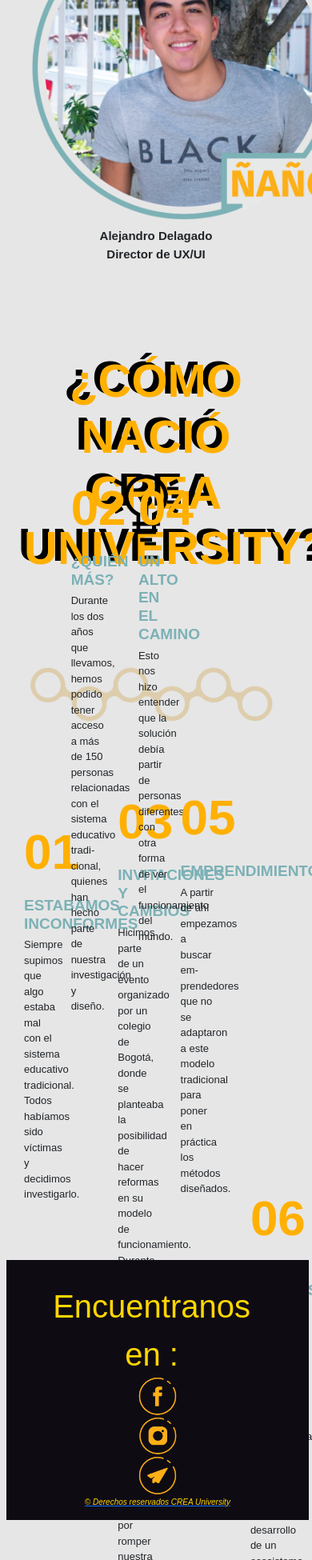
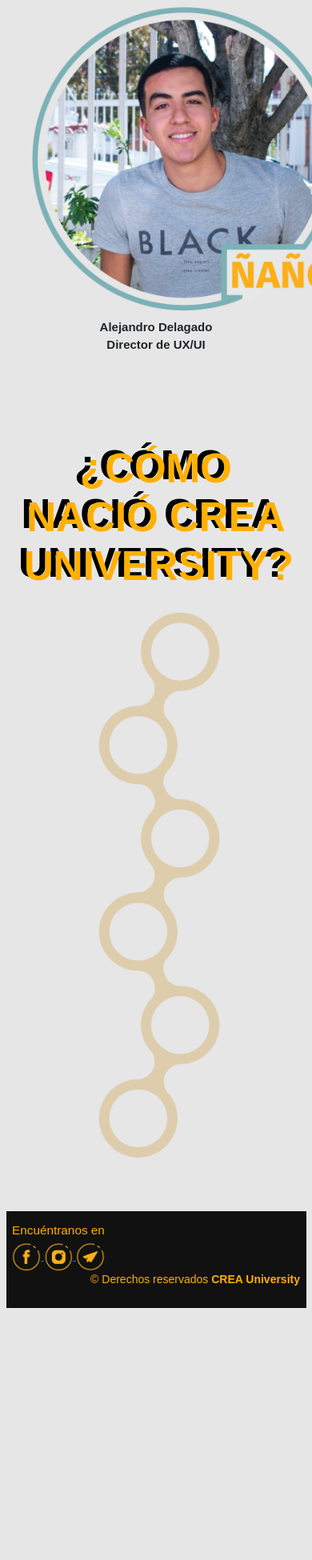
Before and after one commit to danieldmngz96/CREA, a PHP site: page /contenido.html in a window 390 px wide; the page is wider, and only the part inside the window is pictured. Shown: the part 4550-6500 px from the top of that part at 80% size. After the commit the page ends 6185 px from the top of that part, so only its background shows below. Run offline with PHP 8.4, Linux system fonts and the light colour scheme.

Commit message:
cambios footer

```diff
--- a/contenido.html
+++ b/contenido.html
@@ -60,10 +60,10 @@
               <b class="text-center">re-evolución del aprendizaje</b></p>
               <div class="row text-center">
                 <div class="offset-md-3 col-md-3 col-12">
-                  <a class="btn btn-large boton-crea text-center mb-4" data-aos="fade-right" data-aos-delay="300" href=""><b style="font-size: 15px;">QUIERO SABER MÁS</b></a>
+                  <a class="btn btn-large boton-crea text-center mb-5" data-aos="fade-right" data-aos-delay="300" href=""><b style="font-size: 15px;">QUIERO SABER MÁS</b></a>
                 </div>
                 <div class="col-md-3 col-12 boton-cel">
-                  <a class="btn btn-large boton-crea text-center mb-4" data-aos="fade-left" data-aos-delay="300" href=""><b style="font-size: 15px;">UNIRME</b></a>
+                  <a class="btn btn-large boton-crea text-center mb-5" data-aos="fade-left" data-aos-delay="300" href=""><b style="font-size: 15px;">UNIRME</b></a>
                 </div>
               </div>
             </div>
@@ -149,8 +149,8 @@
 
 
 <section id="fondo-comonacio">
- <div class="container-fluid ">
-  <div class="col-md-12 ">
+ <div class="container-fluid d-none d-md-block d-xs-block">
+  <div class="col-md-12">
   <h1 class="text-center titulo-comonacio">¿CÓMO NACIÓ CREA UNIVERSITY?</h1>
   <div class="row" style="height: 752px;">
     <div class="col-md-12 col-12">
@@ -236,27 +236,55 @@
       </div>
     </section>
 
-<footer id="part2" class="pb-4 pt-4">
-  <div class="container">
-    <div class="row text-center">
-      <div class="col-12 col-lg">
-        <p id="txt1"> Encuentranos en :</p>
+    <section id="lineatime-responsive  ">
+      <div class="container-fluid d-md-none pb-4">
+        <div class="col-md-12">
+        <h1 class="text-center titulo-comonacio">¿CÓMO NACIÓ CREA UNIVERSITY?</h1>
+        <div class="row" style="height: 752px;">
+          <div class="col-md-12 col-12">
+            <div class="justify-content-center justify-content-md-center">
+            <img src="./img/lineatiempo vertical.png" style="width: 61%;
+            margin: 0px 0px 0px 21%;" >
+            </div>
+          </div>
+        </div>
       </div>
-      <div class="col-12 col-lg">
-        <a href="https://www.facebook.com/crealatam"> <img src="img/FACEBOOK.png" alt="" width="50px"></a>
+    </div>
+
+
+    </section>
+
+<!-- ======= Footer ======= -->
+<footer id="footer">
+
+  <div class="container py-4">
+    <div class="row">
+      <div class="col-md-6 col-12">
+        <div class="row">
+          <div class="col-md-6 col-12">
+            <h3 class="amarillo text-left">Encuéntranos en</h3>
+          </div>
+          <div class="col-md-6 col-12">
+            <a href="https://www.facebook.com/crealatam" target="_blank">
+              <img class="img-fluid redes" src="img/FACEBOOK.png">
+            </a>
+            <a href="https://www.instagram.com/creauniversity/" target="_blank">
+              <img class="img-fluid redes" src="img/INSTAGRAM.png">
+            </a>
+            <a href="">
+              <img class="img-fluid redes" src="img/TELEGRAM.png">
+            </a>
+          </div>
+        </div>
       </div>
-      <div class="col-12 col-lg">
-        <a href="https://www.instagram.com/creauniversity/"><img src="img/INSTAGRAM.png" alt="" width="50px"></a>
-      </div>
-      <div class="col-12 col-lg">
-        <a href=""> <img src="img/TELEGRAM.png" alt="" width="50px">
-      </div>
-      <div class="col-12 col-lg">
-        <i id="txt2">© Derechos reservados CREA University</i>
+      <div class="col-md-6 col-12">
+        <p class="text-right amarillo">
+          &copy; Derechos reservados <strong><span>CREA University</span></strong>
+        </p>
       </div>
     </div>
   </div>
-</footer>
+</footer><!-- End Footer -->
 </div>
 
 
--- a/css/style.css
+++ b/css/style.css
@@ -268,8 +268,9 @@
 	.titulo-comonacio{
 		color: rgb(255,176,0) !important;
 		text-shadow: -7px -4px #000;
-		font-size: 58px;
+		font-size: 51px;
 		font-weight: bold;
+		padding-bottom: 4px;
 	}
 
 	.position-cerebro__dorado {
@@ -424,3 +425,249 @@
 	font-size: 19px;
 	font-weight: bold
 }
+/*--------------------------------------------------------------
+# Footer
+--------------------------------------------------------------*/
+#footer {
+	padding: 0;
+	color: #d0d0d0;
+	font-size: 14px;
+	background: #111111;
+  }
+
+  #footer .footer-newsletter {
+	padding: 50px 0;
+	background: #111111;
+	text-align: center;
+	font-size: 15px;
+	color: #fff;
+  }
+
+  #footer .footer-newsletter h4 {
+	font-size: 24px;
+	margin: 0 0 20px 0;
+	padding: 0;
+	line-height: 1;
+	font-weight: 600;
+  }
+
+  #footer .footer-newsletter form {
+	margin-top: 30px;
+	background: #fff;
+	padding: 6px 10px;
+	position: relative;
+	border-radius: 5px;
+	box-shadow: 0px 2px 15px rgba(0, 0, 0, 0.1);
+	text-align: left;
+  }
+
+  #footer .footer-newsletter form input[type="email"] {
+	border: 0;
+	padding: 4px 8px;
+	width: calc(100% - 100px);
+  }
+
+  #footer .footer-newsletter form input[type="submit"] {
+	position: absolute;
+	top: 0;
+	right: -2px;
+	bottom: 0;
+	border: 0;
+	background: none;
+	font-size: 16px;
+	padding: 0 20px 3px 20px;
+	background: #4eb478;
+	color: #fff;
+	transition: 0.3s;
+	border-radius: 0 5px 5px 0;
+	box-shadow: 0px 2px 15px rgba(0, 0, 0, 0.1);
+  }
+
+  #footer .footer-newsletter form input[type="submit"]:hover {
+	background: #45a36c;
+  }
+
+  #footer .footer-top {
+	padding: 60px 0 30px 0;
+	background: #1b1b1b;
+	color: #fff;
+  }
+
+  #footer .footer-top .footer-contact {
+	margin-bottom: 30px;
+  }
+
+  #footer .footer-top .footer-contact h4 {
+	font-size: 22px;
+	margin: 0 0 30px 0;
+	padding: 2px 0 2px 0;
+	line-height: 1;
+	font-weight: 700;
+  }
+
+  #footer .footer-top .footer-contact p {
+	font-size: 14px;
+	line-height: 24px;
+	margin-bottom: 0;
+	font-family: "Raleway", sans-serif;
+	color: #b7b7b7;
+  }
+
+  #footer .footer-top h4 {
+	font-size: 16px;
+	font-weight: bold;
+	position: relative;
+	padding-bottom: 12px;
+  }
+
+  #footer .footer-top .footer-links {
+	margin-bottom: 30px;
+  }
+
+  #footer .footer-top .footer-links ul {
+	list-style: none;
+	padding: 0;
+	margin: 0;
+  }
+
+  #footer .footer-top .footer-links ul i {
+	padding-right: 2px;
+	color: #4eb478;
+	font-size: 18px;
+	line-height: 1;
+  }
+
+  #footer .footer-top .footer-links ul li {
+	padding: 10px 0;
+	display: flex;
+	align-items: center;
+  }
+
+  #footer .footer-top .footer-links ul li:first-child {
+	padding-top: 0;
+  }
+
+  #footer .footer-top .footer-links ul a {
+	color: #aaaaaa;
+	transition: 0.3s;
+	display: inline-block;
+	line-height: 1;
+  }
+
+  #footer .footer-top .footer-links ul a:hover {
+	text-decoration: none;
+	color: #4eb478;
+  }
+
+  #footer .footer-top .social-links a {
+	font-size: 18px;
+	display: inline-block;
+	background: #373737;
+	color: #fff;
+	line-height: 1;
+	padding: 8px 0;
+	margin-right: 4px;
+	border-radius: 50%;
+	text-align: center;
+	width: 36px;
+	height: 36px;
+	transition: 0.3s;
+  }
+
+  #footer .footer-top .social-links a:hover {
+	background: #4eb478;
+	color: #fff;
+	text-decoration: none;
+  }
+
+  #footer .copyright {
+	text-align: center;
+	float: left;
+  }
+
+  #footer .credits {
+	float: right;
+	text-align: center;
+	font-size: 13px;
+  }
+  @media (min-width: 300px) and (max-width: 750px){
+	.about .logo-about{
+	  width: 80% !important;
+	}
+	.boton-cel{
+	  margin-top: 1rem;
+	}
+	.logo-iluminados{
+	width: 80% !important;
+	}
+	.parrafo-iluminados{
+	  padding-left: 0 !important;
+	  text-align: justify;
+	}
+	.padding-iluminados-col-1{
+	  padding-top: 2rem !important;
+	}
+	.boton-iluminados{
+	  width: 100% !important;
+	  margin-left: 0 !important;
+	}
+	.logo-tiempo{
+	  width: 100% !important;
+	}
+	.redes{
+	  width: 10% !important;
+	}
+  }
+  .amarillo{
+	color: #fdaf00 !important;
+  }
+  .azul-gris{
+	color: #70abb0 !important;
+  }
+  .boton-crea{
+	background-color: #ffb000;
+	border-radius: 10px;
+	width: 100%;
+	padding-top: 0.5rem;
+	padding-bottom: 0.5rem;
+  }
+  .logo-iluminados{
+	width: 40%;
+  }
+  .logo-tiempo{
+	width: 70%;
+  }
+  .parrafo-iluminados{
+	padding-left: 10rem;
+	text-align: justify;
+  }
+  .boton-iluminados{
+	background-color: #7cb1b6;
+	color: #fff !important;
+	border-radius: 10px;
+	width: 78%;
+	padding-top: 1rem;
+	padding-bottom: 1rem;
+	margin-left: 10rem;
+  }
+  .iluminados-img{
+	width: 100%;
+  }
+  .padding-iluminados-col-1{
+	padding-top: 15rem;
+  }
+  #features{
+	background-color: #e6e6e6 !important;
+  }
+  #tiempo{
+	background-color: #e6e6e6 !important;
+  }
+  .justificado{
+	text-align: justify;
+  }
+  .grande{
+	font-size: 70px;
+  }
+  .redes{
+	width: 15%;
+  }
```
Also changed, not shown: img/lineatiempo vertical.png (added).
